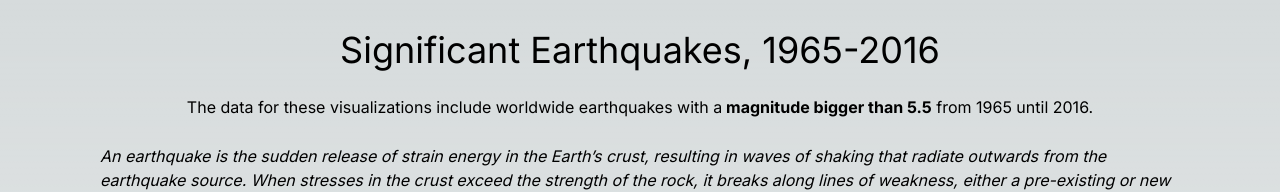
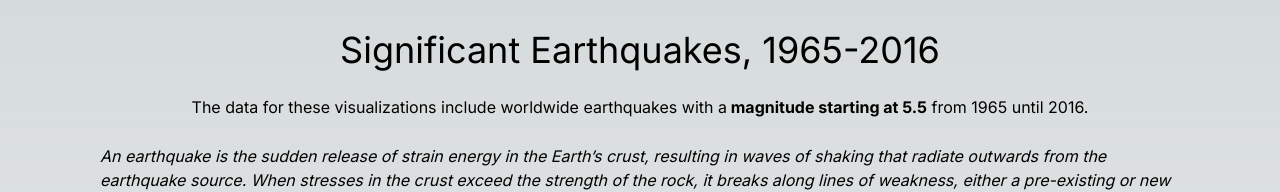
Before and after one commit to DanDiazRep/react-earthquakes-visualization, a Next.js app: page / in a window 1280 px wide. Shown: the top 192 px of the page. Built offline with nearby package versions, Linux system fonts and the light colour scheme; no server answers.

Commit message:
changed text

```diff
--- a/src/app/page.tsx
+++ b/src/app/page.tsx
@@ -69,7 +69,7 @@ const HomePage = () => {
         }}
       >
         The data for these visualizations include worldwide earthquakes with a
-        <strong> magnitude bigger than 5.5</strong> from 1965 until 2016.
+        <strong> magnitude starting at 5.5</strong> from 1965 until 2016.
       </p>
       <p
         style={{
```
